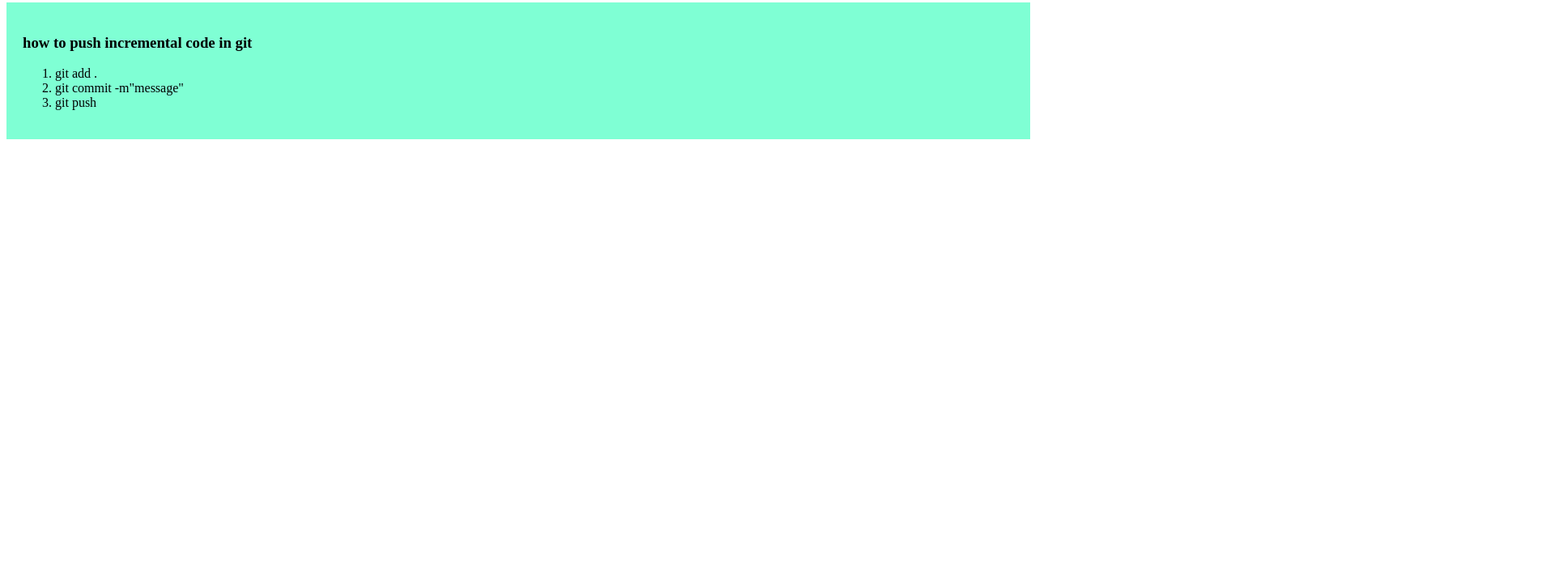
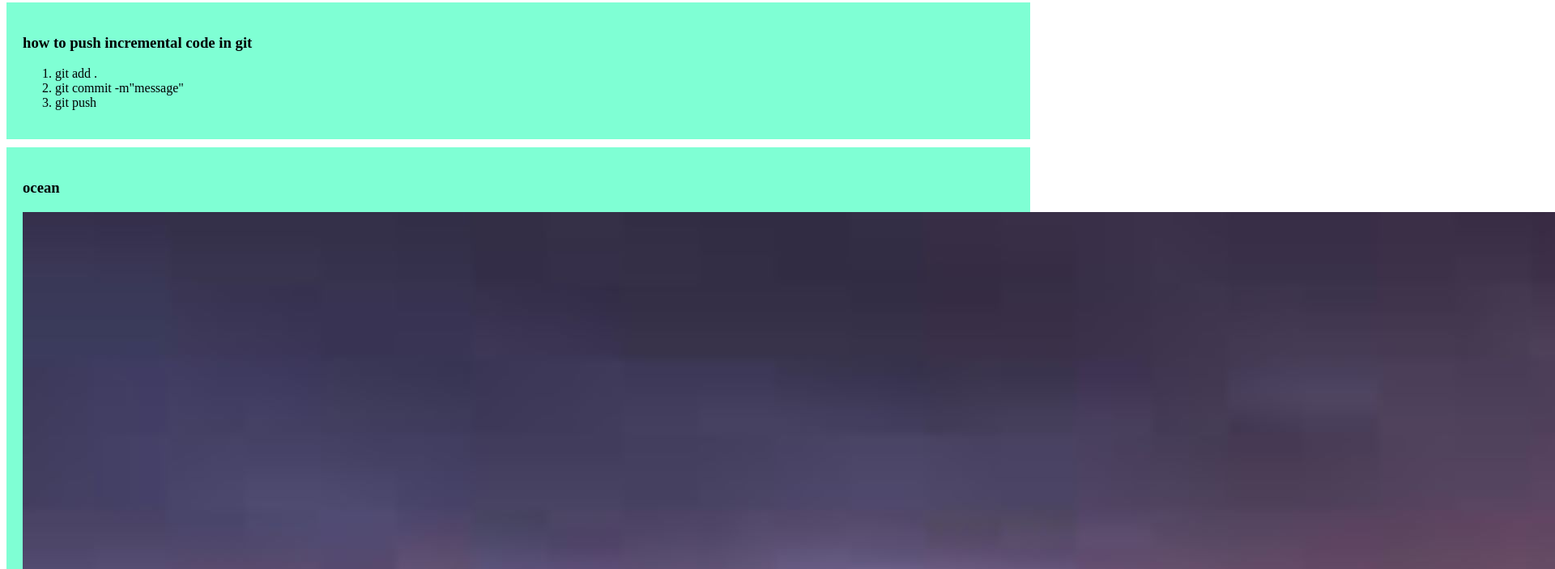
Before and after one commit to ridwanasamiha/my-first-github-repo, a plain HTML site: page index.html in a window 1280 px wide. Shown: the part 413-1116 px from the top of the page at 81% size, 1920 px wide, since content can reach past the window. Before the commit the page ends 800 px from the top, so only its background shows below. Drawn offline with Linux system fonts and the light colour scheme.

Commit message:
added ocean picture

```diff
--- a/index.html
+++ b/index.html
@@ -32,6 +32,12 @@
             <li>git push</li>
         </ol>
     </div>
+    <div>
+        <h3>
+            ocean
+        </h3>
+        <img src="image/images.jpg" alt="">
+    </div>
 </body>
 
 </html>
```
Also changed, not shown: image/images.jpg (added).
